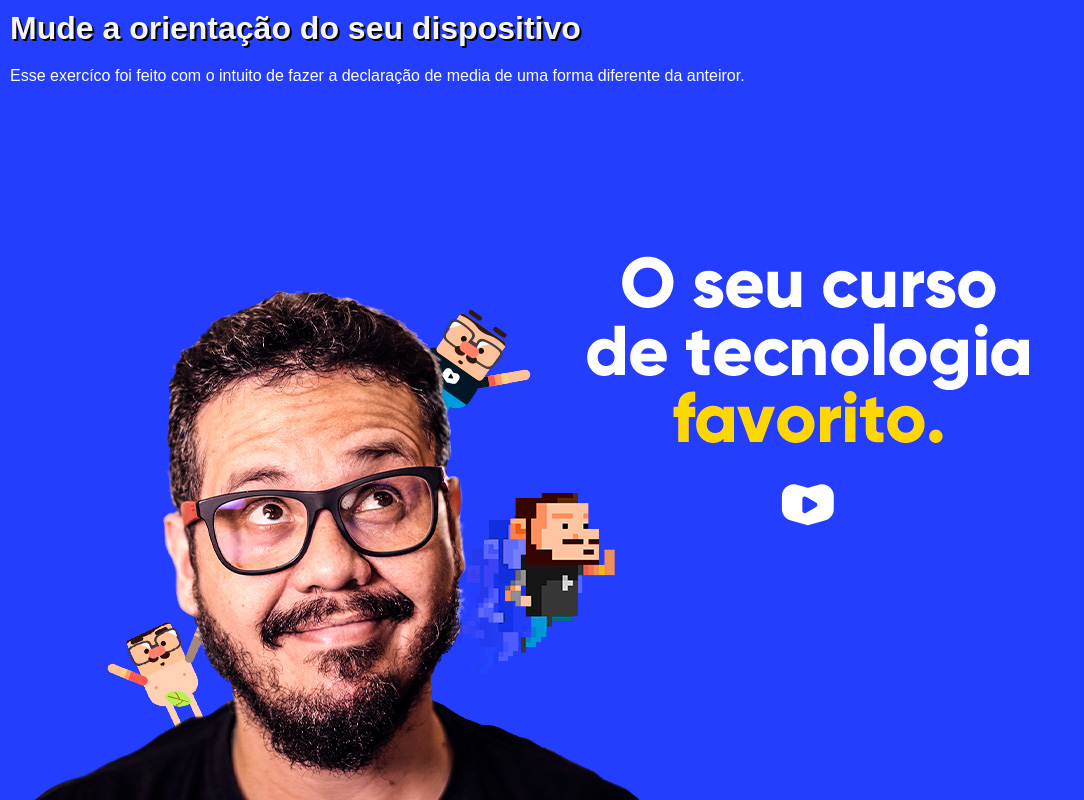
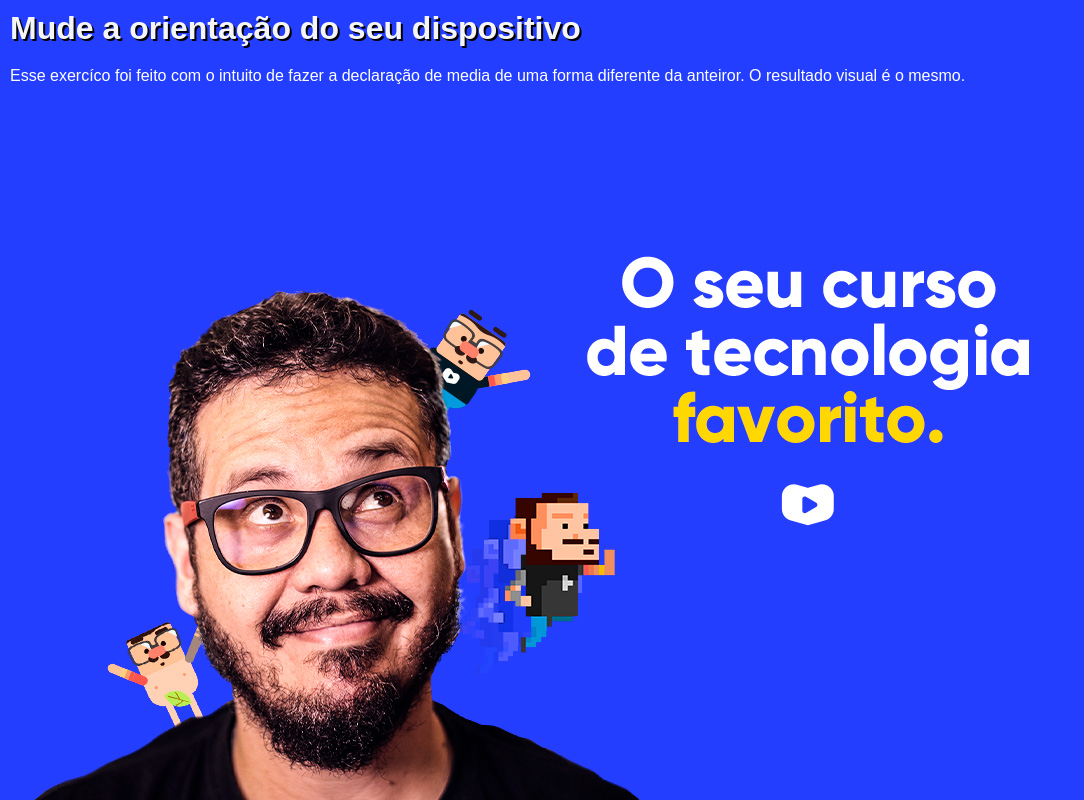
Before and after one commit to matheus-zordan/html-css, a plain HTML site: page exercicios/ex026/mq003/index.html in a window 1280 px wide. Shown: the whole page, without its empty margins (0-1084 px from the left). Drawn offline with Linux system fonts and the light colour scheme.

Commit message:
Update index.html

```diff
--- a/exercicios/ex026/mq003/index.html
+++ b/exercicios/ex026/mq003/index.html
@@ -10,7 +10,7 @@
 
 <body>
     <h1>Mude a orientação do seu dispositivo</h1>
-    <p>Esse exercíco foi feito com o intuito de fazer a declaração de media de uma forma diferente da anteiror.</p>
+    <p>Esse exercíco foi feito com o intuito de fazer a declaração de media de uma forma diferente da anteiror. O resultado visual é o mesmo.</p>
 </body>
 
 </html>
```
